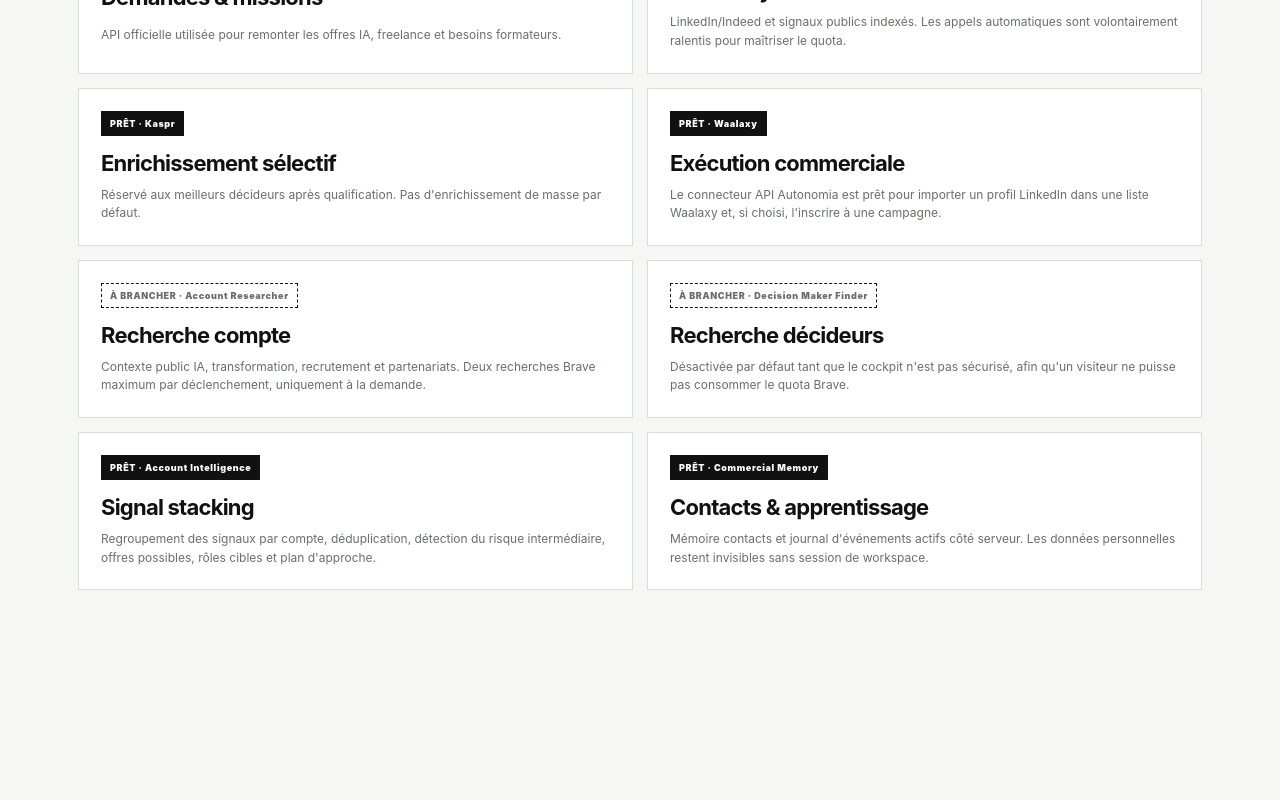
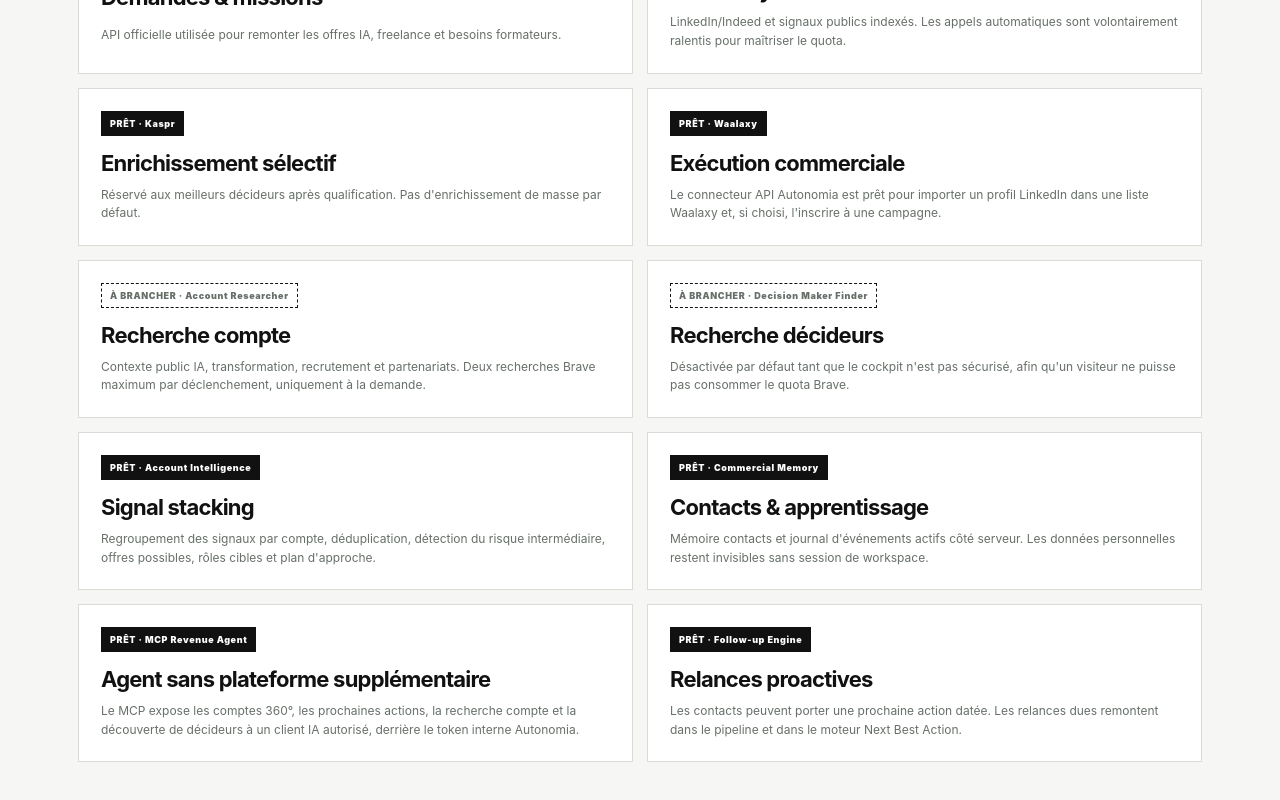
Before and after one commit to aristote-app/Autonomia-MCP, a Next.js app: page /integrations in a window 1280 px wide. Shown: the part 463-1263 px from the top of the page. Before the commit the page ends 1193 px from the top, so only its background shows below. Built offline with nearby package versions, Linux system fonts and the light colour scheme; no server answers.

Commit message:
ux(integrations): expose agent and proactive reminder engines

```diff
--- a/app/integrations/page.js
+++ b/app/integrations/page.js
@@ -114,6 +114,24 @@ export default function IntegrationsPage() {
             restent invisibles sans session de workspace.
           </p>
         </article>
+
+        <article>
+          <State ready={true} label="MCP Revenue Agent" />
+          <h2>Agent sans plateforme supplémentaire</h2>
+          <p>
+            Le MCP expose les comptes 360°, les prochaines actions, la recherche compte et la
+            découverte de décideurs à un client IA autorisé, derrière le token interne Autonomia.
+          </p>
+        </article>
+
+        <article>
+          <State ready={true} label="Follow-up Engine" />
+          <h2>Relances proactives</h2>
+          <p>
+            Les contacts peuvent porter une prochaine action datée. Les relances dues remontent
+            dans le pipeline et dans le moteur Next Best Action.
+          </p>
+        </article>
       </section>
     </main>
   );
```
